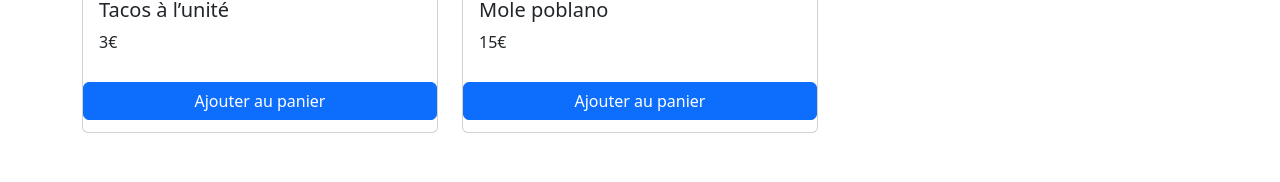
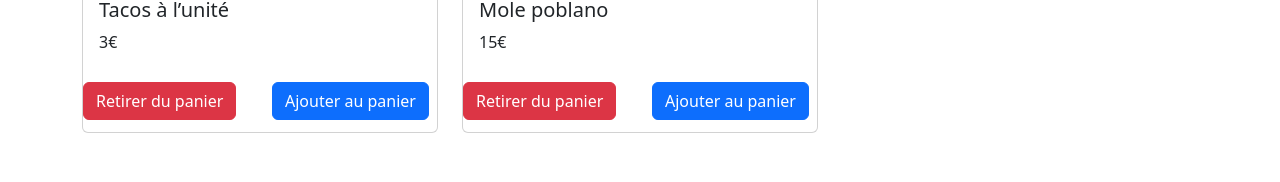
Before and after one commit to GuillardPierre/cloud_react, a React (Vite) app: page / in a window 1280 px wide. Shown: the part 447-629 px from the top of the page. Built offline with nearby package versions, Linux system fonts and the light colour scheme.

Commit message:
activité 16

```diff
--- a/src/components/Dish.jsx
+++ b/src/components/Dish.jsx
@@ -1,10 +1,10 @@
-import { Badge, Button, Card } from 'react-bootstrap';
+import { Badge, Button, Card, Col, Row } from 'react-bootstrap';
 import '../assets/styles/dish.scss';
 import { CartContext } from '../context/CartContext';
 import { useContext } from 'react';
 
 export default function Dish({ dish }) {
-  const { addToCart } = useContext(CartContext);
+  const { dispatch } = useContext(CartContext);
 
   return (
     <Card>
@@ -18,9 +18,24 @@ export default function Dish({ dish }) {
         <Card.Title>{dish.name}</Card.Title>
         <Card.Text>{dish.price}€</Card.Text>
       </Card.Body>
-      <Button variant={'primary'} onClick={addToCart}>
-        Ajouter au panier
-      </Button>
+      <Row>
+        <Col>
+          <Button
+            variant='danger'
+            onClick={() => dispatch({ type: 'decrement' })}
+          >
+            Retirer du panier
+          </Button>
+        </Col>
+        <Col>
+          <Button
+            variant={'primary'}
+            onClick={() => dispatch({ type: 'increment' })}
+          >
+            Ajouter au panier
+          </Button>
+        </Col>
+      </Row>
     </Card>
   );
 }
--- a/src/components/Header.jsx
+++ b/src/components/Header.jsx
@@ -5,7 +5,7 @@ import '../assets/styles/header.scss';
 import logo from '../assets/logo.webp';
 
 export default function Header() {
-  const { cartCount } = useContext(CartContext);
+  const { totalCard } = useContext(CartContext);
 
   return (
     <header>
@@ -23,7 +23,7 @@ export default function Header() {
           </Navbar.Collapse>
         </Container>
       </Navbar>
-      <Badge bg='info'>Panier: {cartCount}</Badge>
+      <Badge bg='info'>Panier: {totalCard}</Badge>
     </header>
   );
 }
--- a/src/context/CartContext.jsx
+++ b/src/context/CartContext.jsx
@@ -1,15 +1,14 @@
-import { createContext, useState } from 'react';
+import { createContext, useReducer } from 'react';
+import { cartReducer, initialState } from '../reducers/cartReducer';
 
 // eslint-disable-next-line react-refresh/only-export-components
 export const CartContext = createContext();
 
 export const CartProvider = ({ children }) => {
-  const [cartCount, setCartCount] = useState(0);
-
-  const addToCart = () => setCartCount((prev) => prev + 1);
+  const [state, dispatch] = useReducer(cartReducer, initialState);
 
   return (
-    <CartContext.Provider value={{ cartCount, addToCart }}>
+    <CartContext.Provider value={{ totalCard: state, dispatch }}>
       {children}
     </CartContext.Provider>
   );
--- /dev/null
+++ b/src/reducers/cartReducer.js
@@ -0,0 +1,14 @@
+export const initialState = 0;
+
+export const cartReducer = (state, action) => {
+  console.log(state, action.type);
+
+  switch (action.type) {
+    case 'increment':
+      return state + 1;
+    case 'decrement':
+      return state > 0 ? state - 1 : state;
+    default:
+      return state;
+  }
+};
```
